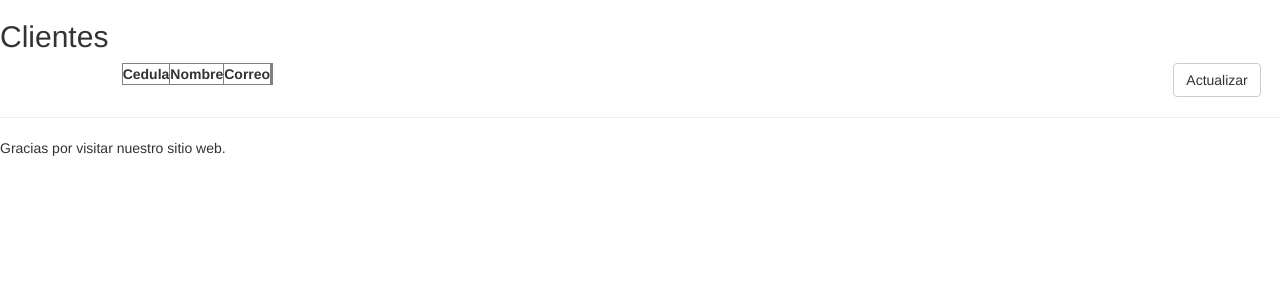
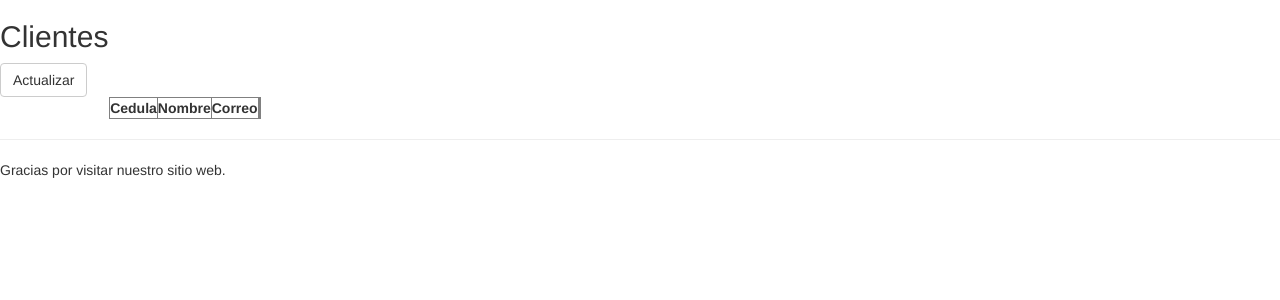
Before and after one commit to j-j94/salaBelleza, a Django app: template salonBelleza/salonBelleza/templates/verclientes.html in a window 1280 px wide. Shown: the part 52-352 px from the top of the page. Run offline with Django 3.2, Linux system fonts and the light colour scheme; the template is opened without the code that fills it, so the values that code supplies are empty; some libraries are stand-ins or nearby versions.

Commit message:
Update verclientes.html

```diff
--- a/salonBelleza/salonBelleza/templates/verclientes.html
+++ b/salonBelleza/salonBelleza/templates/verclientes.html
@@ -8,6 +8,7 @@
 {% block content %}
 <h2>Clientes</h2>
 <button class="actualizar btn btn-default">Actualizar</button>
+<div class="row">
 	<div class="col-sm-1"></div>
 	<div class="table-responsive col-sm-10">
 		<table id="tablaprueba" border="solid">
@@ -18,4 +19,5 @@
 		</table>
 	</div>
 	<div id="col-sm-1"></div>
+</div>
 {% endblock %}
```
Lines whose indentation alone changed are shown as unchanged.
